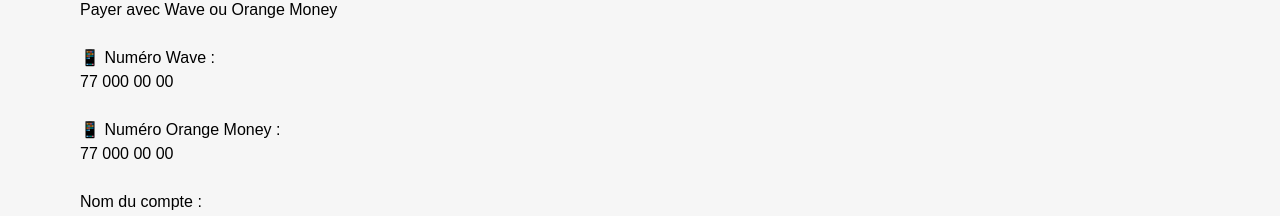
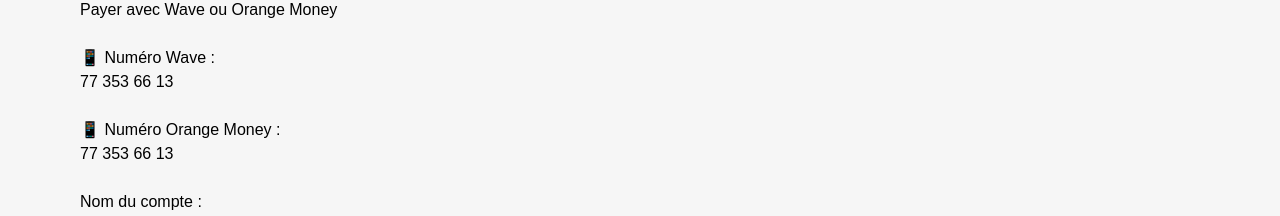
Before and after one commit to psakho922/vinted-web, a Next.js app: page /paiement in a window 1280 px wide. Shown: the part 171-387 px from the top of the page. Built offline with nearby package versions, Linux system fonts and the light colour scheme.

Commit message:
Update page.tsx

```diff
--- a/src/app/paiement/page.tsx
+++ b/src/app/paiement/page.tsx
@@ -26,13 +26,13 @@ export default function PaiementPage() {
 
       <p>📱 Numéro Wave :</p>
 
-      <h3>77 000 00 00</h3>
+      <h3>77 353 66 13</h3>
 
       <br/>
 
       <p>📱 Numéro Orange Money :</p>
 
-      <h3>77 000 00 00</h3>
+      <h3>77 353 66 13</h3>
 
       <br/>
 
```
